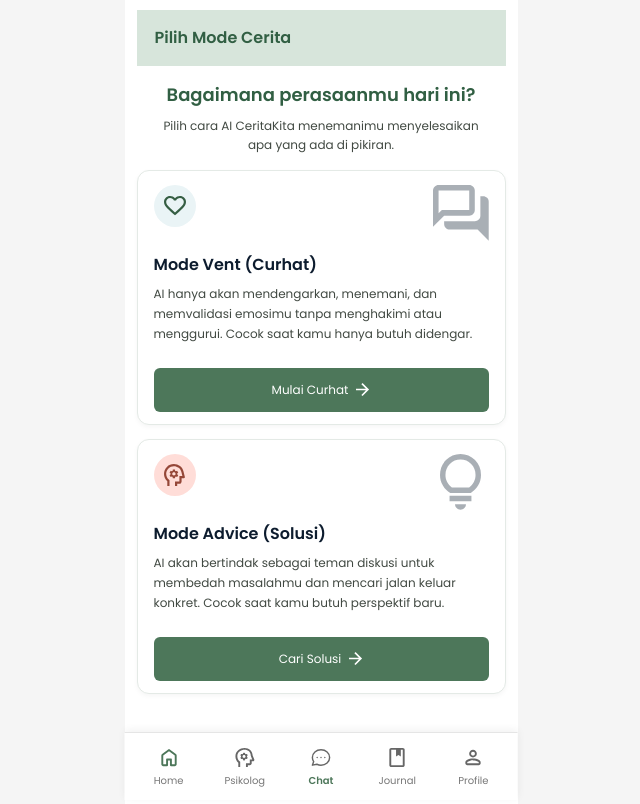
After one commit to mahawiyarta/cerita_kita, a Laravel app: page /chat-option in a window 1280 px wide. The commit adds this page. Shown: the whole page, without its empty margins (319-959 px from the left). Run offline with Laravel 12, Linux system fonts and the light colour scheme; style sheets or scripts are compiled from the project's sources.

Commit message:
update chat option

```diff
--- /dev/null
+++ b/resources/css/pages/chat-option.css
@@ -0,0 +1,202 @@
+.chat-option-page {
+    min-height: 100vh;
+    min-height: 100dvh;
+    display: flex;
+    justify-content: center;
+    background-color: #F5F5F5;
+    font-family: var(--font-primary);
+}
+.chat-option-container {
+    width: 100%;
+    max-width: 393px;
+    min-height: 100vh;
+    min-height: 100dvh;
+    background-color: #FFFFFF;
+    box-sizing: border-box;
+}
+.chat-option-header {
+    margin: 10px 12px 0;
+    padding: 16px 18px;
+    background-color: #D7E5DB;
+}
+.chat-option-header h1 {
+    margin: 0;
+    font-size: 16px;
+    font-weight: 600;
+    color: #315F43;
+}
+.chat-option-content {
+    padding: 16px 12px 110px;
+}
+.chat-option-heading {
+    margin-bottom: 16px;
+    text-align: center;
+}
+.chat-option-title {
+    margin: 0 0 8px;
+    color: #315F43;
+    font-size: 18px;
+    font-weight: 600;
+    line-height: 26px;
+}
+.chat-option-description {
+    max-width: 320px;
+    margin: 0 auto;
+    color: #414942;
+    font-size: 12px;
+    font-weight: 400;
+    line-height: 19px;
+}
+.chat-mode-list {
+    display: flex;
+    flex-direction: column;
+    gap: 14px;
+}
+.chat-mode-card {
+    position: relative;
+    display: flex;
+    flex-direction: column;
+    min-height: 255px;
+    padding: 14px 16px 12px;
+    border: 1px solid #E4EAE6;
+    border-radius: 12px;
+    background-color: #FFFFFF;
+    box-shadow: 0 2px 5px rgba(0,0,0,0.04);
+    box-sizing: border-box;
+}
+.chat-mode-icons {
+    display: flex;
+    justify-content: space-between;
+    align-items: flex-start;
+    margin-bottom: 12px;
+}
+.chat-mode-primary-icon {
+    width: 42px;
+    height: 42px;
+    display: flex;
+    justify-content: center;
+    align-items: center;
+    border-radius: 50%;
+    background-color: #EAF4F6;
+}
+.chat-mode-primary-icon img {
+    width: 22px;
+    height: 22px;
+    object-fit: contain;
+}
+.chat-mode-card.advice .chat-mode-primary-icon {
+    background-color: #FFDDD8;
+}
+.chat-mode-decoration {
+    width: 56px;
+    height: 56px;
+    object-fit: contain;
+    opacity: 0.35;
+}
+.chat-mode-name {
+    margin: 0 0 8px;
+    color: #0D1C2E;
+    font-size: 16px;
+    font-weight: 600;
+    line-height: 23px;
+}
+.chat-mode-text {
+    margin: 0 0 18px;
+    color: #414942;
+    font-size: 12px;
+    font-weight: 400;
+    line-height: 20px;
+}
+.chat-mode-button {
+    width: 100%;
+    min-height: 44px;
+    margin-top: auto;
+    display: flex;
+    align-items: center;
+    justify-content: center;
+    gap: 8px;
+    padding: 10px 14px;
+    background-color: #4D775A;
+    color: #FFFFFF;
+    border: none;
+    border-radius: 6px;
+    font-family: var(--font-primary);
+    font-size: 12px;
+    font-weight: 500;
+    cursor: pointer;
+    transition: background-color 0.2s ease;
+}
+.chat-mode-button:hover {
+    background-color: #3D6249;
+}
+.chat-mode-button img {
+    width: 14px;
+    height: 14px;
+    object-fit: contain;
+}
+.chat-option-feedback {
+    margin: 12px 0 0;
+    font-size: 12px;
+    text-align: center;
+    color: #718096;
+}
+.chat-option-feedback:empty {
+    display: none;
+}
+.chat-option-bottom-nav {
+    position: fixed;
+    bottom: 0;
+    left: 50%;
+    transform: translateX(-50%);
+    z-index: 100;
+    width: 100%;
+    max-width: 393px;
+    min-height: 68px;
+    display: flex;
+    justify-content: space-around;
+    align-items: center;
+    padding: 8px 6px;
+    padding-bottom: max(8px, env(safe-area-inset-bottom));
+    box-sizing: border-box;
+    background-color: #FFFFFF;
+    border-top: 1px solid #E5E5E5;
+    box-shadow: 0 -2px 8px rgba(0,0,0,0.06);
+}
+.chat-option-nav-item {
+    min-width: 48px;
+    display: flex;
+    flex-direction: column;
+    align-items: center;
+    gap: 4px;
+    color: #777777;
+    font-size: 10px;
+    text-decoration: none;
+}
+.chat-option-nav-item img {
+    width: 23px;
+    height: 23px;
+    object-fit: contain;
+}
+.chat-option-nav-item.active {
+    color: #4D775A;
+    font-weight: 600;
+}
+.chat-mode-button:focus-visible,
+.chat-option-nav-item:focus-visible {
+    outline: 2px solid #4D775A;
+    outline-offset: 3px;
+}
+@media (max-width: 360px) {
+    .chat-option-header {
+        margin-left: 8px;
+        margin-right: 8px;
+    }
+    .chat-option-content {
+        padding-left: 8px;
+        padding-right: 8px;
+    }
+    .chat-mode-card {
+        padding-left: 14px;
+        padding-right: 14px;
+    }
+}
--- /dev/null
+++ b/resources/views/chat-option.blade.php
@@ -0,0 +1,189 @@
+@extends('layouts.app')
+
+@section('title', 'Pilih Mode Cerita - Cerita Kita')
+
+@push('styles')
+    @vite('resources/css/pages/chat-option.css')
+@endpush
+
+@section('content')
+
+<section class="chat-option-page">
+    <div class="chat-option-container">
+        <header class="chat-option-header">
+            <h1>Pilih Mode Cerita</h1>
+        </header>
+        <main class="chat-option-content">
+            <div class="chat-option-heading">
+                <h2 class="chat-option-title">
+                    Bagaimana perasaanmu hari ini?
+                </h2>
+                <p class="chat-option-description">
+                    Pilih cara AI CeritaKita menemanimu
+                    menyelesaikan apa yang ada di pikiran.
+                </p>
+            </div>
+            <div class="chat-mode-list">
+                <article class="chat-mode-card vent">
+                    <div class="chat-mode-icons">
+                        <div class="chat-mode-primary-icon">
+                            <img
+                                src="{{ asset('icons/love.svg') }}"
+                                alt=""
+                            >
+                        </div>
+                        <img
+                            src="{{ asset('icons/vent.svg') }}"
+                            alt=""
+                            class="chat-mode-decoration"
+                        >
+                    </div>
+                    <h3 class="chat-mode-name">
+                        Mode Vent (Curhat)
+                    </h3>
+                    <p class="chat-mode-text">
+                        AI hanya akan mendengarkan,
+                        menemani, dan memvalidasi emosimu
+                        tanpa menghakimi atau menggurui.
+                        Cocok saat kamu hanya butuh didengar.
+                    </p>
+                    <button
+                        type="button"
+                        class="chat-mode-button"
+                        data-mode="vent"
+                    >
+                        <span>Mulai Curhat</span>
+                        <img
+                            src="{{ asset('icons/arrow_next.svg') }}"
+                            alt=""
+                        >
+                    </button>
+                </article>
+                <article class="chat-mode-card advice">
+                    <div class="chat-mode-icons">
+                        <div class="chat-mode-primary-icon">
+                            <img
+                                src="{{ asset('icons/psikolog2.svg') }}"
+                                alt=""
+                            >
+                        </div>
+                        <img
+                            src="{{ asset('icons/advice.svg') }}"
+                            alt=""
+                            class="chat-mode-decoration"
+                        >
+                    </div>
+                    <h3 class="chat-mode-name">
+                        Mode Advice (Solusi)
+                    </h3>
+                    <p class="chat-mode-text">
+                        AI akan bertindak sebagai teman
+                        diskusi untuk membedah masalahmu
+                        dan mencari jalan keluar konkret.
+                        Cocok saat kamu butuh perspektif baru.
+                    </p>
+                    <button
+                        type="button"
+                        class="chat-mode-button"
+                        data-mode="advice"
+                    >
+                        <span>Cari Solusi</span>
+                        <img
+                            src="{{ asset('icons/arrow_next.svg') }}"
+                            alt=""
+                        >
+                    </button>
+                </article>
+            </div>
+            <p
+                id="chat-option-feedback"
+                class="chat-option-feedback"
+                role="status"
+                aria-live="polite"
+            ></p>
+        </main>
+        <nav
+            class="chat-option-bottom-nav"
+            aria-label="Navigasi utama"
+        >
+            <a
+                href="{{ route('home') }}"
+                class="chat-option-nav-item"
+            >
+                <img
+                    src="{{ asset('icons/home.svg') }}"
+                    alt=""
+                >
+                <span>Home</span>
+            </a>
+            <span
+                class="chat-option-nav-item"
+                aria-disabled="true"
+            >
+                <img
+                    src="{{ asset('icons/psikolog.svg') }}"
+                    alt=""
+                >
+                <span>Psikolog</span>
+            </span>
+            <a
+                href="{{ route('chat-option') }}"
+                class="chat-option-nav-item active"
+                aria-current="page"
+            >
+                <img
+                    src="{{ asset('icons/chat.svg') }}"
+                    alt=""
+                >
+                <span>Chat</span>
+            </a>
+            <span
+                class="chat-option-nav-item"
+                aria-disabled="true"
+            >
+                <img
+                    src="{{ asset('icons/journal.svg') }}"
+                    alt=""
+                >
+                <span>Journal</span>
+            </span>
+            <span
+                class="chat-option-nav-item"
+                aria-disabled="true"
+            >
+                <img
+                    src="{{ asset('icons/profile.svg') }}"
+                    alt=""
+                >
+                <span>Profile</span>
+            </span>
+        </nav>
+    </div>
+</section>
+
+@endsection
+
+@push('scripts')
+
+<script>
+document.addEventListener('DOMContentLoaded', function () {
+    const modeButtons =
+        document.querySelectorAll('.chat-mode-button');
+    const feedback =
+        document.getElementById('chat-option-feedback');
+    modeButtons.forEach(function (button) {
+        button.addEventListener('click', function () {
+            const selectedMode = button.dataset.mode;
+            if (selectedMode === 'vent') {
+                feedback.textContent =
+                    'Halaman Mode Vent akan dibuat pada tahap berikutnya.';
+            } else if (selectedMode === 'advice') {
+                feedback.textContent =
+                    'Halaman Mode Advice akan dibuat pada tahap berikutnya.';
+            }
+        });
+    });
+});
+</script>
+
+@endpush
--- a/routes/web.php
+++ b/routes/web.php
@@ -1,15 +1,10 @@
 <?php
 
 use Illuminate\Support\Facades\Route;
-
 Route::view('/', 'intro')->name('intro');
-
 Route::view('/login', 'login')->name('login');
-
 Route::view('/home', 'home')->name('home');
-
 Route::view('/breathing-space', 'breathing-space')->name('breathing-space');
-
 Route::view('/music', 'music')->name('music');
-
 Route::view('/after-breathing', 'after-breathing')->name('after-breathing');
+Route::view('/chat-option', 'chat-option')->name('chat-option');
--- a/vite.config.js
+++ b/vite.config.js
@@ -13,6 +13,7 @@ export default defineConfig({
                     'resources/css/pages/breathing-space.css',
                     'resources/css/pages/music.css',
                     'resources/css/pages/after-breathing.css',
+                    'resources/css/pages/chat-option.css',
                     'resources/js/app.js',
             ],
             refresh: true,
```
Also changed, not shown: resources/css/pages/after-breathing.css (+11 -0 lines), resources/views/after-breathing.blade.php (+3 -4 lines), resources/views/home.blade.php (+5 -2 lines), public/icons/advice.svg (added), public/icons/arrow_next.svg (added), public/icons/love.svg (added), public/icons/psikolog2.svg (added), public/icons/vent.svg (added).
